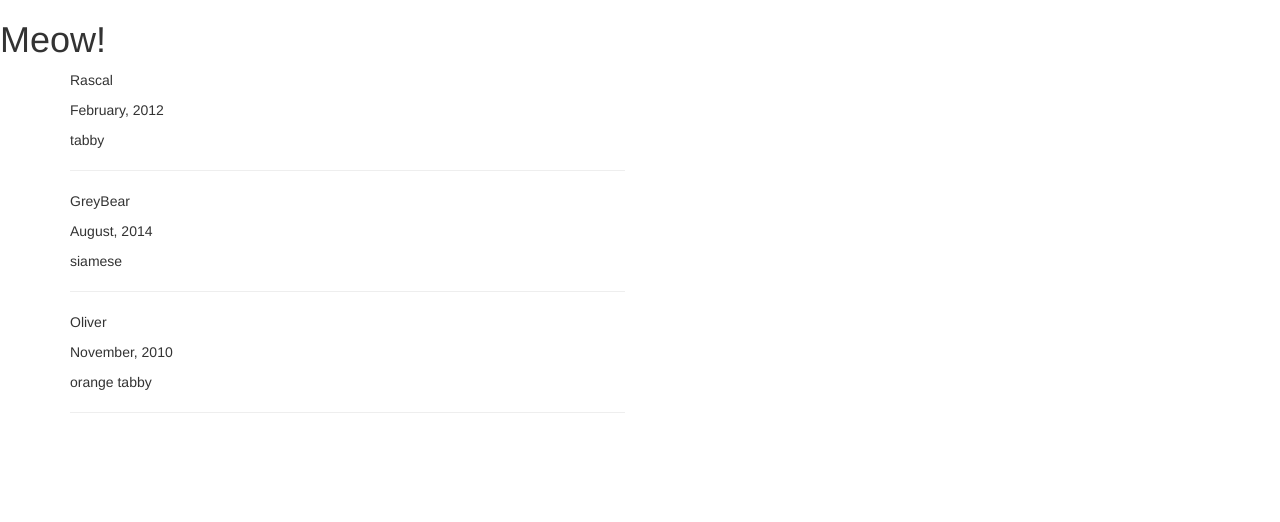
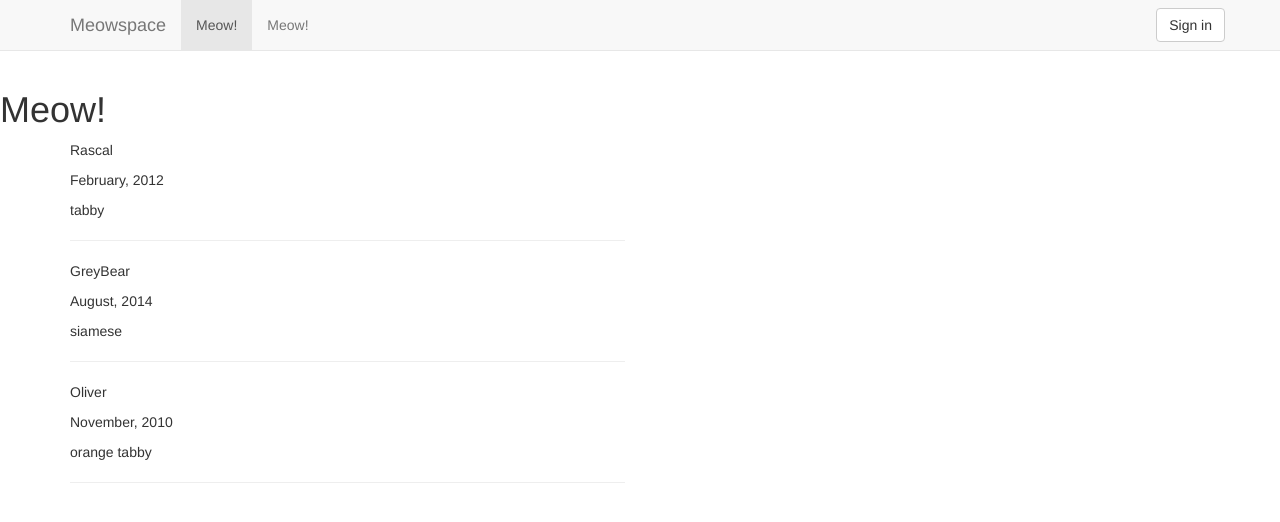
Before and after one commit to janephilipps/meowspace, a plain HTML site: page index.html in a window 1280 px wide. Drawn offline with nearby package versions, Linux system fonts and the light colour scheme.

Commit message:
Add bootstrap nav

```diff
--- a/index.html
+++ b/index.html
@@ -9,6 +9,16 @@
   <link rel="stylesheet" href="https://maxcdn.bootstrapcdn.com/bootstrap/3.3.5/css/bootstrap.min.css">
 </head>
 <body>
+  <nav class="navbar navbar-default navbar-fixed-top">
+  <div class="container">
+    <a class="navbar-brand" href="#">Meowspace</a>
+    <ul class="nav navbar-nav">
+      <li class="active"><a href="#">Meow!<span class="sr-only">(current)</span></a></li>
+      <li><a href="#">Meow!</a></li>
+    </ul>
+    <button type="button" class="btn btn-default navbar-btn navbar-right">Sign in</button>
+  </div>
+</nav>
   <h1>Meow!</h1>
 
   <div class="container">
--- a/style.css
+++ b/style.css
@@ -0,0 +1,3 @@
+body {
+  padding-top: 70px;
+}
```
